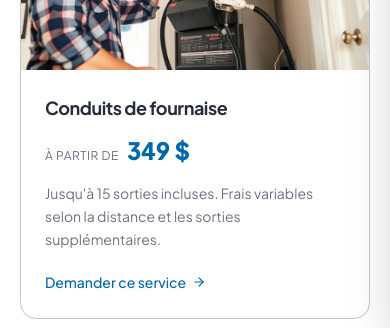
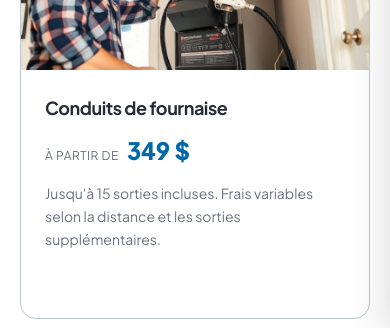
Before and after one commit to MiXir-Dev/ventipure-mixir, a React (Vite) app: page /tarifs in a window 390 px wide. Shown: the part 516-844 px from the top of the page. Built offline with nearby package versions, Linux system fonts and the light colour scheme; the HTML template or start-up script is replaced by a standard one.

Commit message:
fix(Tarifs): improve layout and responsiveness of service cards

```diff
--- a/src/pages/Tarifs.tsx
+++ b/src/pages/Tarifs.tsx
@@ -95,10 +95,11 @@ const Tarifs = () => {
                   initial={{ opacity: 0, y: 20 }}
                   animate={{ opacity: 1, y: 0 }}
                   transition={{ delay: i * 0.08, duration: 0.45 }}
+                  className="h-full"
                 >
                   <Link
                     to={`/contact?service=${s.contactValue}`}
-                    className="group block rounded-2xl border border-border bg-card overflow-hidden hover:shadow-[var(--vp-shadow-card)] transition-shadow duration-300"
+                    className="group block h-full rounded-2xl border border-border bg-card overflow-hidden hover:shadow-[var(--vp-shadow-card)] transition-shadow duration-300"
                   >
                     <div className="aspect-[16/10] overflow-hidden bg-muted">
                       <img
@@ -110,7 +111,7 @@ const Tarifs = () => {
                         className="w-full h-full object-cover group-hover:scale-[1.03] transition-transform duration-500"
                       />
                     </div>
-                    <div className="p-6 md:p-7">
+                    <div className="p-6 md:p-7 flex h-full flex-col">
                       <h2 className="text-lg font-bold text-foreground tracking-tight mb-3">
                         {s.title}
                       </h2>
@@ -127,7 +128,7 @@ const Tarifs = () => {
                       <p className="text-sm text-muted-foreground leading-relaxed">
                         {s.includes}
                       </p>
-                      <div className="mt-5">
+                      <div className="mt-auto pt-5">
                         <span className="inline-flex items-center gap-1.5 text-sm font-medium text-primary group-hover:text-primary/80 transition-colors">
                           Demander ce service
                           <ArrowRight className="h-3.5 w-3.5" />
```
